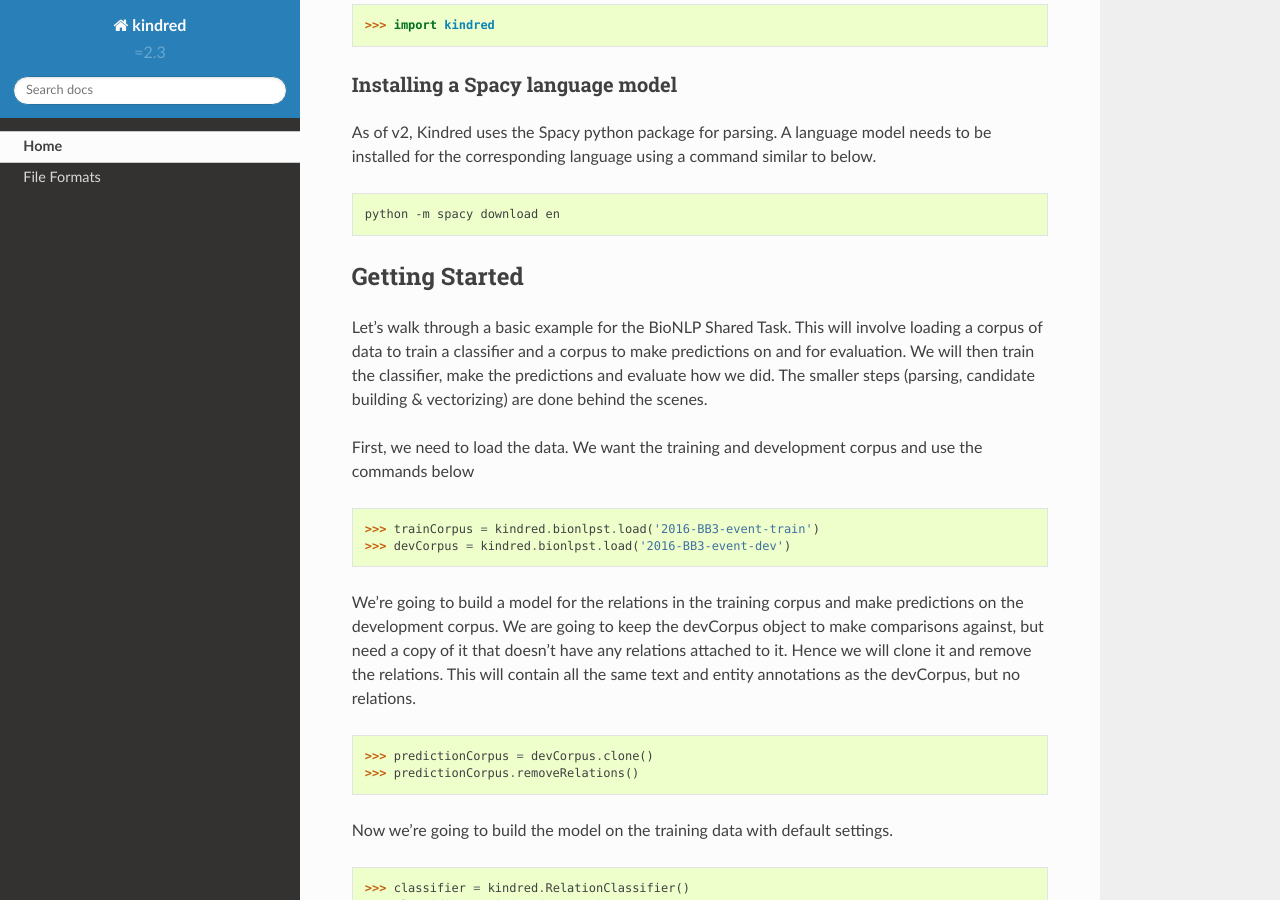
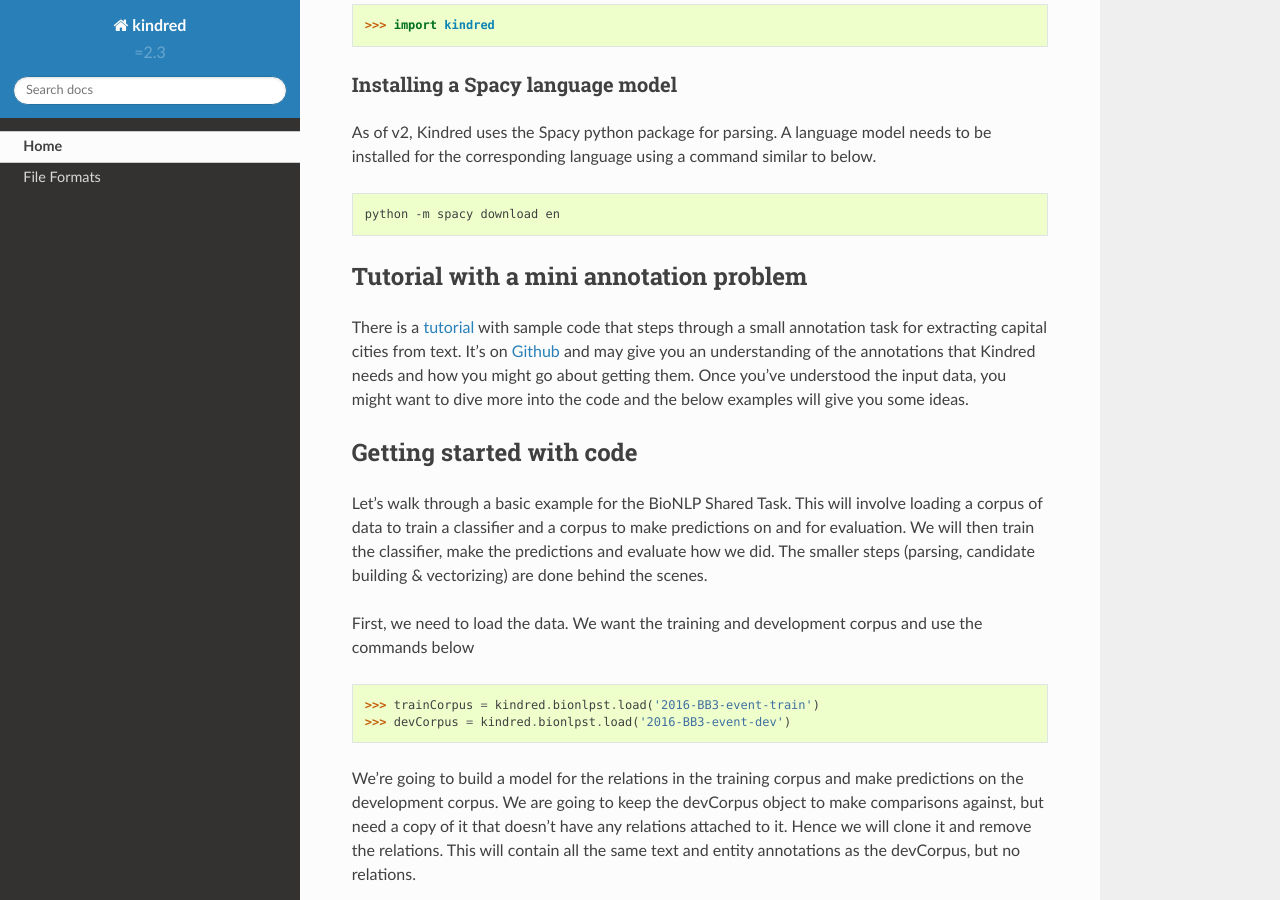
Before and after one commit to jakelever/kindred, a Sphinx documentation site: the page built from docs/index.rst, in a window 1280 px wide and 900 px high, scrolled down 876 px. Built offline with Sphinx 7.4.7 and the Read the Docs theme 2.0.0, drawn with Linux system fonts in a browser that asks for light colours; formulas are drawn with MathJax 3.

Commit message:
Add blurb about tutorial to doc

```diff
--- a/docs/index.rst
+++ b/docs/index.rst
@@ -52,8 +55,13 @@
 
    python -m spacy download en
 
-Getting Started
----------------
+Tutorial with a mini annotation problem
+---------------------------------------
+
+There is a `tutorial <https://github.com/jakelever/kindred/tree/master/tutorial>`_ with sample code that steps through a small annotation task for extracting capital cities from text. It's on `Github <https://github.com/jakelever/kindred/tree/master/tutorial>`_ and may give you an understanding of the annotations that Kindred needs and how you might go about getting them. Once you've understood the input data, you might want to dive more into the code and the below examples will give you some ideas.
+
+Getting started with code
+-------------------------
 
 Let's walk through a basic example for the BioNLP Shared Task. This will involve loading a corpus of data to train a classifier and a corpus to make predictions on and for evaluation. We will then train the classifier, make the predictions and evaluate how we did. The smaller steps (parsing, candidate building & vectorizing) are done behind the scenes.
 
```
Also changed, not shown: other parts of docs/index.rst (+4 -0 lines).
